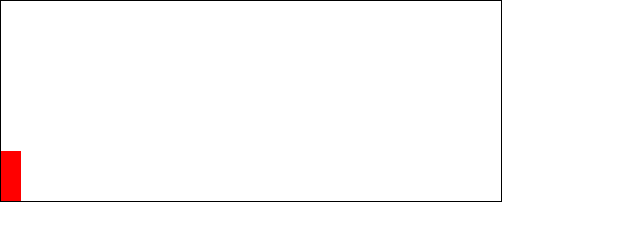
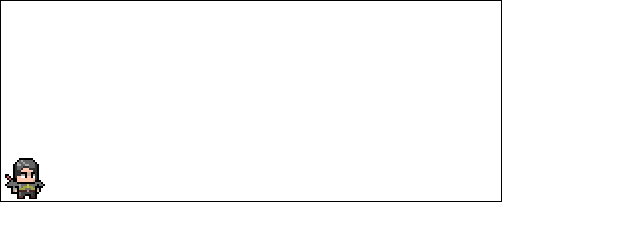
Before and after one commit to ET45/JumpGame, a plain HTML site: page index.html in a window 1280 px wide. Shown: the whole page, without its empty margins (0-640 px from the left). Drawn offline with Linux system fonts and the light colour scheme.

Commit message:
cryptoventured

```diff
--- a/index.html
+++ b/index.html
@@ -7,8 +7,8 @@
   </head>
   <body>
     <div id="game">
-      <div id="character"></div>
-      <div id="block"></div>
+      <div><img src="cryptogif.gif" id="character" /></div>
+      <div><img src="monster2.gif" id="block" /></div>
     </div>
   </body>
   <script src="script.js"></script>
--- a/style.css
+++ b/style.css
@@ -8,9 +8,9 @@
   border: 1px solid black;
 }
 #character {
-  width: 20px;
-  height: 50px;
-  background-color: red;
+  width: auto;
+  height: auto;
+
   position: relative;
   top: 150px;
 }
@@ -34,7 +34,7 @@
 #block {
   width: 20px;
   height: 20px;
-  background-color: blue;
+
   position: relative;
   top: 130px;
   left: 480px;
```
Also changed, not shown: cryptogif.gif (added), monster2.gif (added), package-lock.json (added).
